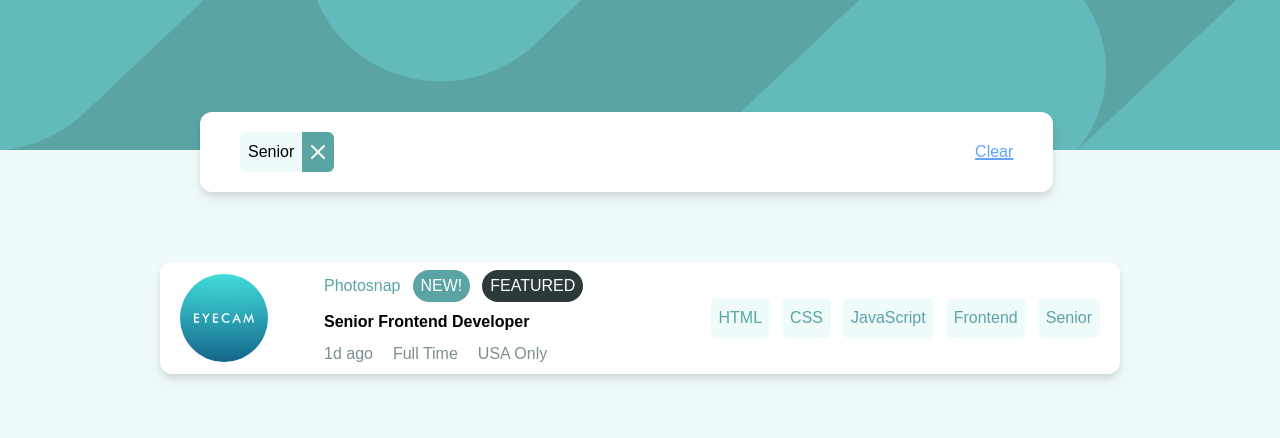
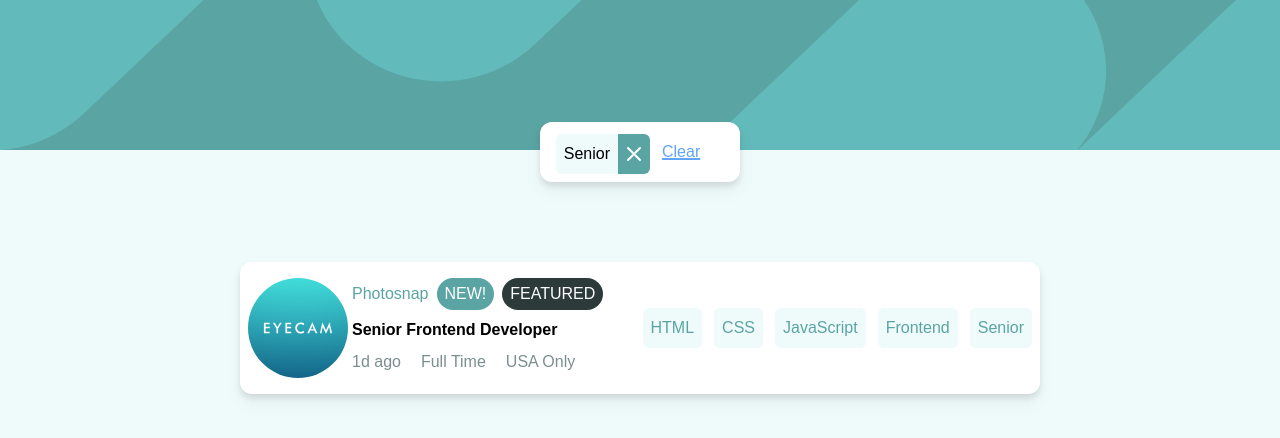
Before and after one commit to LaZy1220/search-board, a React (Create React App) app: page / in a window 1280 px wide. Both pictures are taken after a click on the item "Senior". Shown: the top 438 px of the page. Built offline with nearby package versions, Linux system fonts and the light colour scheme.

Commit message:
add redux-persist

```diff
--- a/package.json
+++ b/package.json
@@ -6,6 +6,7 @@
     "@testing-library/jest-dom": "^5.16.4",
     "@testing-library/react": "^13.3.0",
     "@testing-library/user-event": "^13.5.0",
+    "gh-pages": "^4.0.0",
     "react": "^18.2.0",
     "react-dom": "^18.2.0",
     "react-redux": "^8.0.2",
--- a/src/App.js
+++ b/src/App.js
@@ -13,11 +13,9 @@ function App() {
   })
   return (
     <div className="App">
-      <header className='w-full bg-lightdarkgray bg-no-repeat bg-cover mb-28'style={{backgroundImage:`url(${BgImg})`,minHeight:'150px'}}/>
-      <div className='conteiter mx-40'>
+      <header className='w-full bg-lightdarkgray bg-no-repeat bg-cover'style={{backgroundImage:`url(${BgImg})`,minHeight:'150px'}}/>
       <FilterList/>
       <JobsList/>
-      </div>
     </div>
   );
 }
--- a/src/components/FiltersList/FiltersList.jsx
+++ b/src/components/FiltersList/FiltersList.jsx
@@ -10,11 +10,12 @@ export function FilterList(){
         return null
     }
     return(
-        <div className=" flex justify-between items-center h-20 bg-white w-2/3 mb-10 rounded-xl drop-shadow-lg absolute ml-10 mr-10 top-28">
-            <ul className="flex">
+            <div className="flex justify-between flex-col items-center mt-[-28px] ">
+                <div className=" flex items-center bg-white  rounded-xl drop-shadow-lg">
+            <ul className="flex flex-wrap ">
                 {
                     filters.map(filter=>
-                        <li key={filter} className=" flex ml-10">
+                        <li key={filter} className=" mt-3 mb-2 flex ml-4">
                             <span className="bg-lightgray p-2 rounded-l-md">{filter}</span>
                             <i className="bg-lightdarkgray p-1 pt-2 rounded-r-md cursor-pointer text-white hover:bg-verydarkgray "
                             onClick={()=>dispatch(removeFilter(filter))}><svg xmlns="http://www.w3.org/2000/svg" className="h-6 w-6" fill="none" viewBox="0 0 24 24" stroke="currentColor" strokeWidth={2}>
@@ -24,10 +25,11 @@ export function FilterList(){
                         </li>)
                 }
             </ul>
-            <span className="text-blue-400 cursor-pointer mr-10 underline decoration-2"
+            <span className="text-blue-400 cursor-pointer mr-10 underline decoration-2 ml-3"
             onClick={()=>dispatch(clearFilter())}
              >Clear
              </span>
+                </div>
         </div>
     )
 }
--- a/src/components/JobsList/Card/Card.jsx
+++ b/src/components/JobsList/Card/Card.jsx
@@ -17,12 +17,14 @@ export function Card({
 {
     const tags = [].concat(...languages,...tools,role,level)
     return(
-        <div className="px-5 flex justify-between items-center h-28 w-full bg-white drop-shadow-lg rounded-xl mb-10">
-            <img className="absolute"
+        <div className="flex items-center flex-col mt-20 mb-10 ">
+            <div className=" bg-white drop-shadow-lg rounded-xl p-2 min-w-[360px] lg:flex lg:justify-between lg:min-w-[800px]">
+                <div className="relative flex gap-1 pt-1 pb-2 mt-2 mb-2 border-b-2 border-gray-300 lg:p-0 lg:border-none">
+                <img className="absolute top-[-50px] w-[50px] lg:static lg:flex-shrink-0 lg:w-[100px]"
                     src={logo}
                     alt={company}/>
-            <div className="relative left-36">
-                <div className="flex gap-3 items-center">
+                <div className="flex flex-col">
+                    <div className="flex gap-2 items-center">
                      <h3 className="text-lightdarkgray">{company}</h3>
                          {isNew?<span className=" bg-lightdarkgray py-1 px-2 rounded-3xl text-white">NEW!</span>:''}
                          {featured?<span className=" bg-verydarkgray py-1 px-2 rounded-3xl text-white">FEATURED</span>:''}
@@ -33,9 +35,9 @@ export function Card({
                      <span>{contract}</span>
                      <span>{location}</span>
                   </div>
-
               </div>
-            <div className="flex justify-between space-x-3  ">
+            </div>
+            <div className="flex flex-wrap gap-1 lg:items-center lg:gap-3">
                 {
                     tags.map((item)=>
                     <li
@@ -47,5 +49,6 @@ export function Card({
                 }
             </div>
             </div>
+        </div>
     )
 }
```
Also changed, not shown: 1 other file (tests, documents, lock files or other folders). Lines whose indentation alone changed are shown as unchanged.
